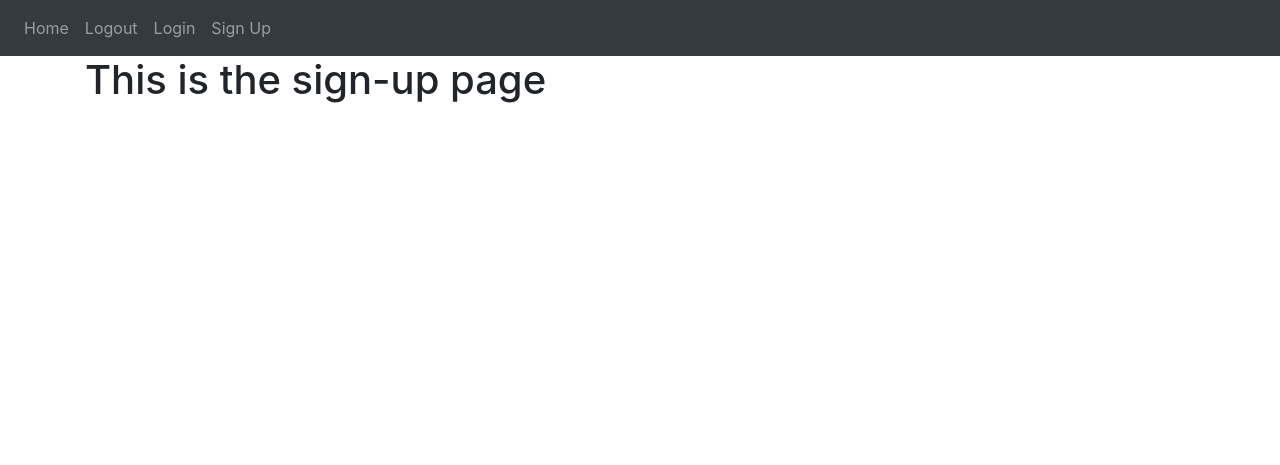
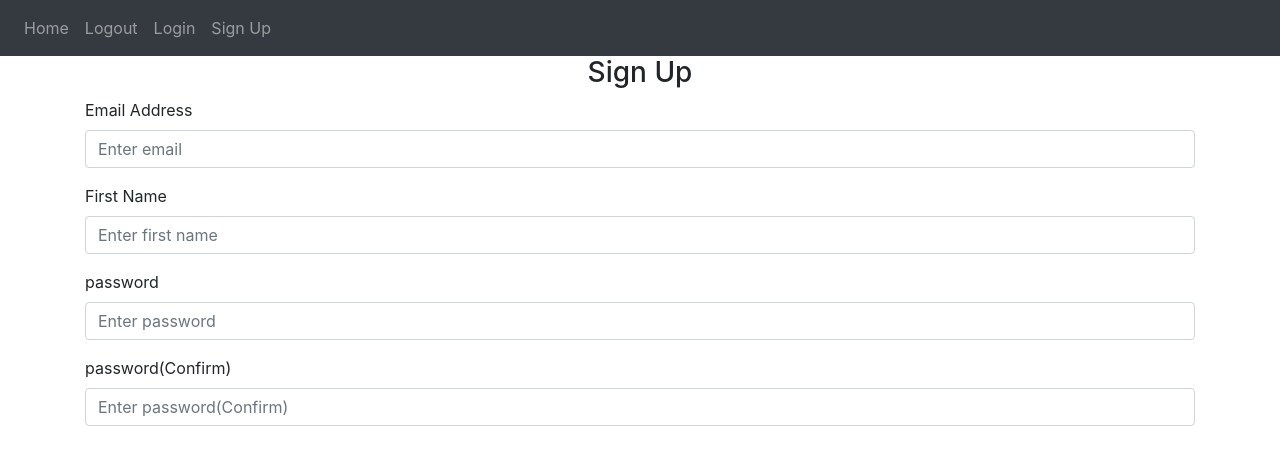
Before and after one commit to Katherina2020/web_app_tutorial_tim, a Python web app: template templates/sign_up.html in a window 1280 px wide. Shown: the top 465 px of the page. Run offline with Jinja, Linux system fonts and the light colour scheme; the template is opened without the code that fills it, so the values that code supplies are empty; some libraries are stand-ins or nearby versions.

Commit message:
add email, first name, password, password confirm fields

```diff
--- a/templates/sign_up.html
+++ b/templates/sign_up.html
@@ -2,5 +2,27 @@
 {% block title %}Sign Up{% endblock%}
 
 {% block content %}
-<h1>This is the sign-up page</h1>
+<!-- create form -->
+<form method="POST">
+    <h3 align="center">Sign Up</h3>
+    <div class="form-group">
+        <label for="email">Email Address</label>
+        <input type="email" class="form-control" id="email" name="email" placeholder="Enter email" />
+    </div>
+
+    <div class="form-group">
+        <label for="firstName">First Name</label>
+        <input type="text" class="form-control" id="firstName" name="firstName" placeholder="Enter first name" />
+    </div>
+
+    <div class="form-group">
+        <label for="password1">password</label>
+        <input type="password" class="form-control" id="password1" name="password1" placeholder="Enter password" />
+    </div>
+
+    <div class="form-group">
+        <label for="password2">password(Confirm)</label>
+        <input type="password2" class="form-control" id="password1" name="password2" placeholder="Enter password(Confirm)" />
+    </div>
+</form>
 {% endblock %}
```
